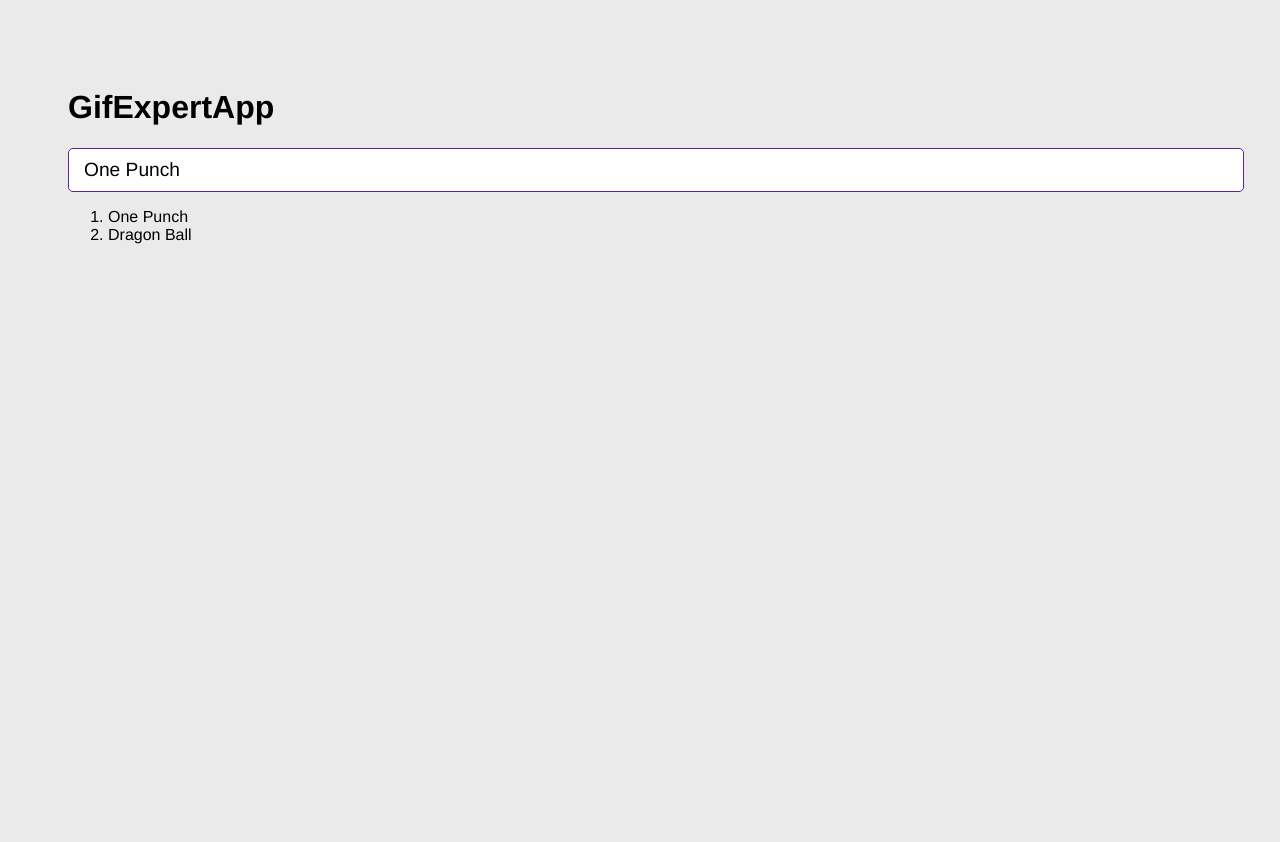
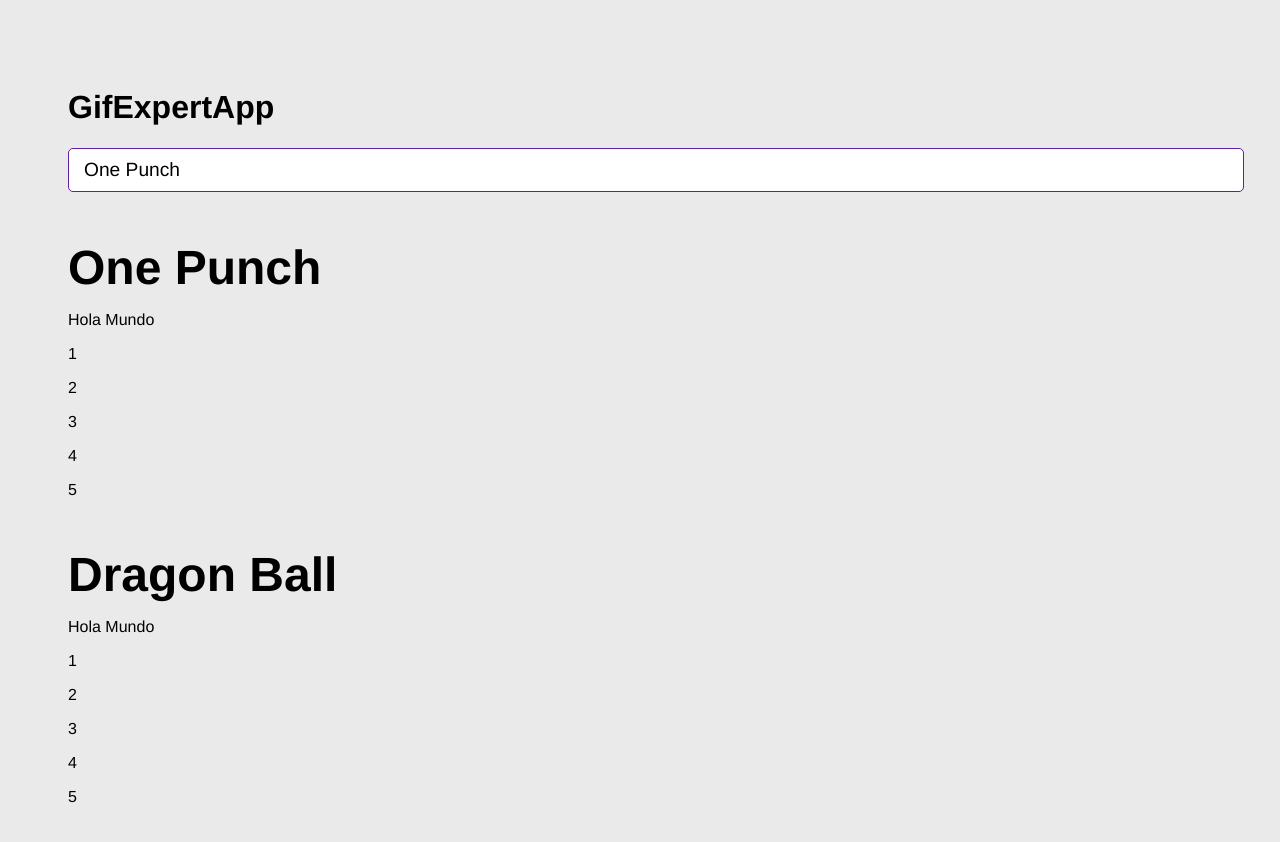
Before and after one commit to anse128/gif-expert-app, a React (Vite) app: page / in a window 1280 px wide. Shown: the top 842 px of the page. Before the commit the page ends 800 px from the top, so only its background shows below. Built offline with nearby package versions, Linux system fonts and the light colour scheme.

Commit message:
componente GifGrid

```diff
--- a/src/GifExpertApp.jsx
+++ b/src/GifExpertApp.jsx
@@ -1,37 +1,36 @@
 import { useState } from "react"
 import { AddCategory } from "./components/AddCategory"
+import { GifGrid } from "./components/GifGrid"
 
 export const GifExpertApp = () => {
 
     const [categories, setCategories] = useState(['One Punch', 'Dragon Ball'])
 
     const onAddCategory = (newCategory) => {
-        if(categories.includes(newCategory)) return
+        if (categories.includes(newCategory)) return
         setCategories([newCategory, ...categories])
         console.log(newCategory)
     }
 
     return (
         <>
-            {/* titulo */}
             <h1>GifExpertApp</h1>
 
-            {/* Input */}
             <AddCategory
                 // setCategories={setCategories}
                 onNewCategory={value => onAddCategory(value)}
                 currentCategories={categories}
             />
 
-            {/* Listado de Gifs */}
-            {/* <button onClick={onAddCategory}>Agregar</button> */}
-            <ol>
-                {categories.map(category => {
-                    return <li key={category}>{category}</li>
-                })}
-            </ol>
+            {
+                categories.map((category) => (
+                    // <GifGrid /> react ya sabe que tiene un key = a category
+                    <GifGrid
+                        key={category}
+                        category={category} />
+                ))
+            }
 
-            {/* Gif Item */}
         </>
     )
 }
--- /dev/null
+++ b/src/components/GifGrid.jsx
@@ -0,0 +1,17 @@
+
+export const GifGrid = ({ category }) => {
+
+    const gifs = [1,2,3,4,5,]
+
+    return (
+        <>
+            <h3>{category}</h3>
+            <p>Hola Mundo</p>
+            {
+                gifs.map((gif) => (
+                    <p>{gif}</p>
+                ))
+            }
+        </>
+    )
+}
```
